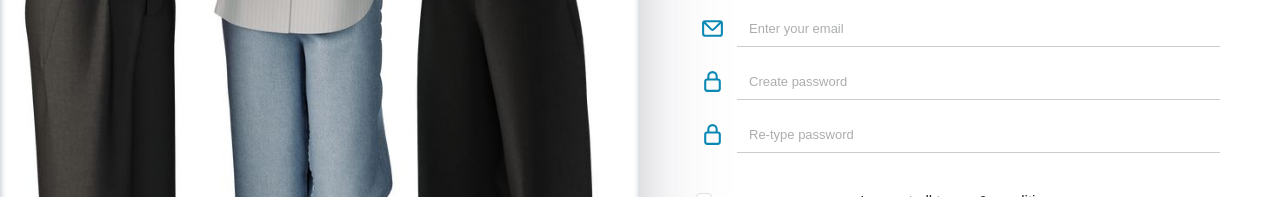
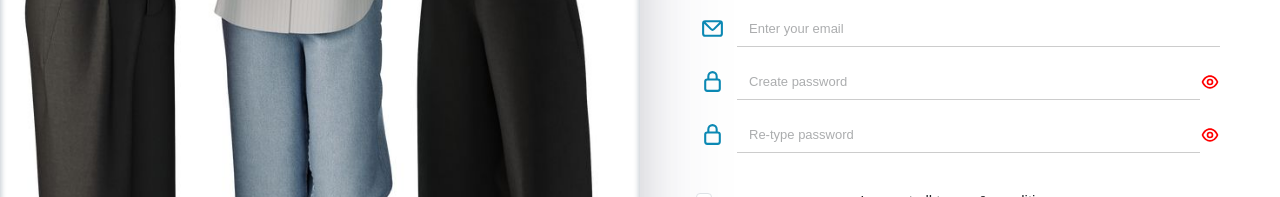
Before and after one commit to zinando/EduQuest, a React (Vite) app in the folder Frontend/: page /signup in a window 1280 px wide. Shown: the part 302-499 px from the top of the page. Built offline with nearby package versions, Linux system fonts and the light colour scheme.

Commit message:
Update SignUp.jsx

```diff
--- a/Frontend/src/pages/Signup/SignUp.jsx
+++ b/Frontend/src/pages/Signup/SignUp.jsx
@@ -20,20 +20,23 @@ export default function SignUp() {
   const [errorMessage2, setErrorMessage2] = useState('');
   const [fontColor, setFontColor] = useState('');
   const [resp, setResp] = useState('');
+  const [passwordVisible1, setPasswordVisible1] = useState(false);
+  const [passwordVisible2, setPasswordVisible2] = useState(false);
 
-  // function to handle password validation
+  // Function to handle password validation
   const checkPassword = async (value, from) => {
-    if (from == 'p1'){
+    if (from === 'p1') {
       setPassword(value);
       const passwordCheck = await validate(value);
       setErrorMessage(passwordCheck.message);
-      if (passwordCheck.status == 1)
-      {
+      if (passwordCheck.status === 1) {
         setFontColor('#0B88B3');
-      } else {setFontColor('#E97464');}
+      } else {
+        setFontColor('#E97464');
+      }
     } else {
       setPassword2(value);
-      if (value != password){
+      if (value !== password) {
         setErrorMessage2('Passwords DO NOT match!');
       } else {
         setErrorMessage2('');
@@ -41,17 +44,24 @@ export default function SignUp() {
     }
   }
 
+  // Function to toggle password visibility
+  const togglePasswordVisibility = (field) => {
+    if (field === 'p1') {
+      setPasswordVisible1(!passwordVisible1);
+    } else {
+      setPasswordVisible2(!passwordVisible2);
+    }
+  }
 
   // Function to handle form submission
   const signUp = async (event) => {
     event.preventDefault();
 
     // Prevent submission if passwords do not match
-    if (password2 != password){
+    if (password2 !== password) {
       setResp('Passwords do not match. Please re-check your passwords');
       return false;
     }
-
 
     // Construct the data object with the variable names used in the backend
     const data = {
@@ -163,24 +173,24 @@ export default function SignUp() {
                   <Unicons.UilLock color="#0B88B3" size="25" />
                 </label>
                 <input
-                  type="password"
+                  type={passwordVisible1 ? "text" : "password"}
                   className="form-control"
                   placeholder="Create password"
                   required={true}
                   id="password"
-                  style={{marginLeft: '12px'}}
+                  style={{ marginLeft: '12px' }}
                   value={password}
                   onChange={(e) => checkPassword(e.target.value, 'p1')}
                 />
-
-
+                <div className="password-toggle" onClick={() => togglePasswordVisibility('p1')}>
+                  {passwordVisible1 ? <Unicons.UilEyeSlash size="20" style={{ color: 'red' }} /> : <Unicons.UilEye size="20" style={{ color: 'red' }} />}
+                </div>
                 {errorMessage === '' ? null :
                   <span style={{
                     marginLeft: '10px',
                     fontSize: '11px',
                     color: fontColor,
                   }}>{errorMessage}</span>}
-
               </div>
 
               <div className="form-group mb-3 d-flex align-items-center">
@@ -188,16 +198,18 @@ export default function SignUp() {
                   <Unicons.UilLock color="#0B88B3" size="25" />
                 </label>
                 <input
-                  type="password"
+                  type={passwordVisible2 ? "text" : "password"}
                   className="form-control"
                   placeholder="Re-type password"
                   required={true}
                   id="password2"
-                  style={{marginLeft: '12px'}}
+                  style={{ marginLeft: '12px' }}
                   value={password2}
                   onChange={(e) => checkPassword(e.target.value, 'p2')}
                 />
-
+                <div className="password-toggle" onClick={() => togglePasswordVisibility('p2')}>
+                  {passwordVisible2 ? <Unicons.UilEyeSlash size="20" style={{ color: 'red' }} /> : <Unicons.UilEye size="20" style={{ color: 'red' }} />}
+                </div>
                 {errorMessage2 === '' ? null :
                   <span style={{
                     marginLeft: '10px',
```
Lines whose indentation alone changed are shown as unchanged.
